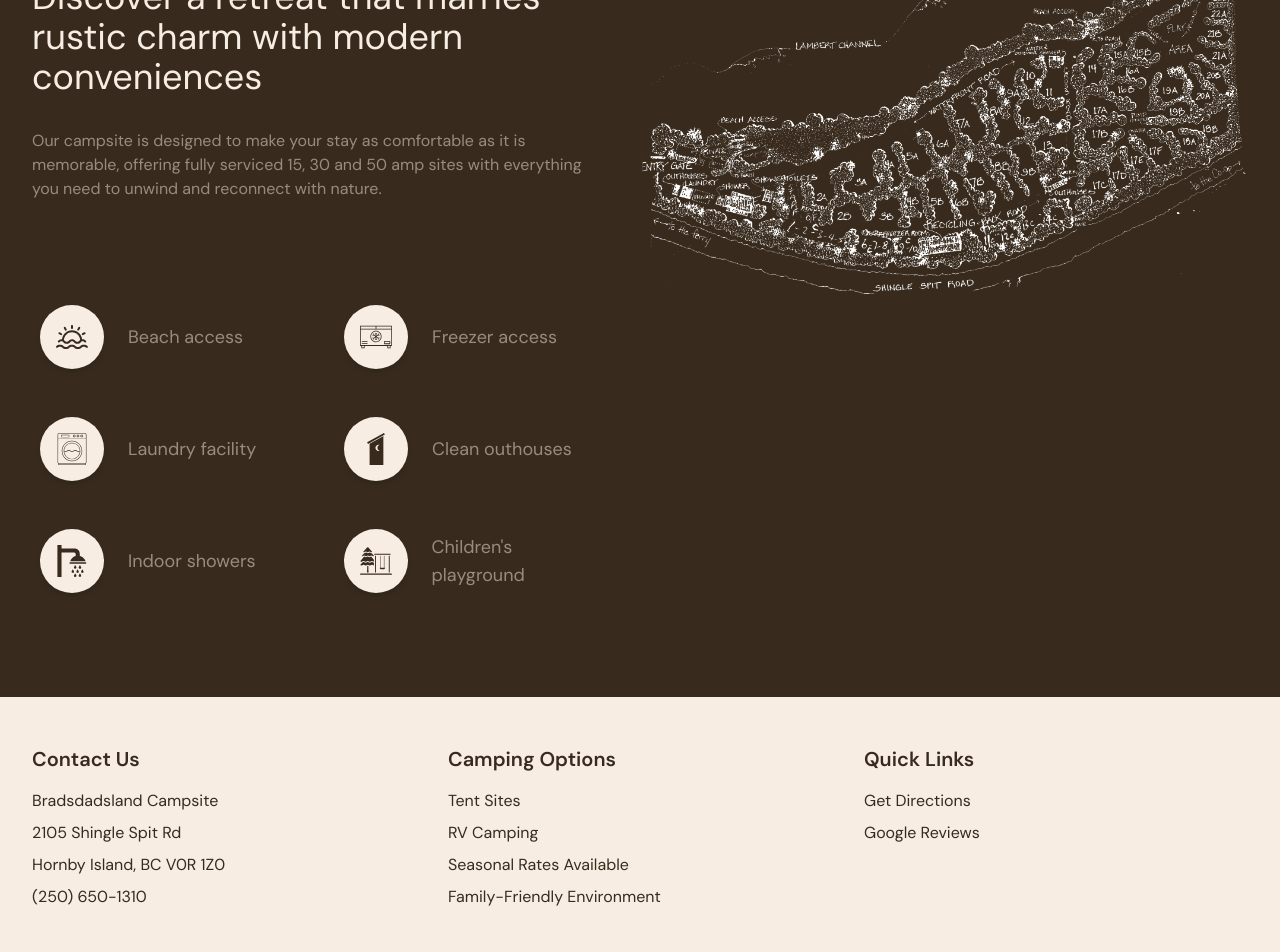
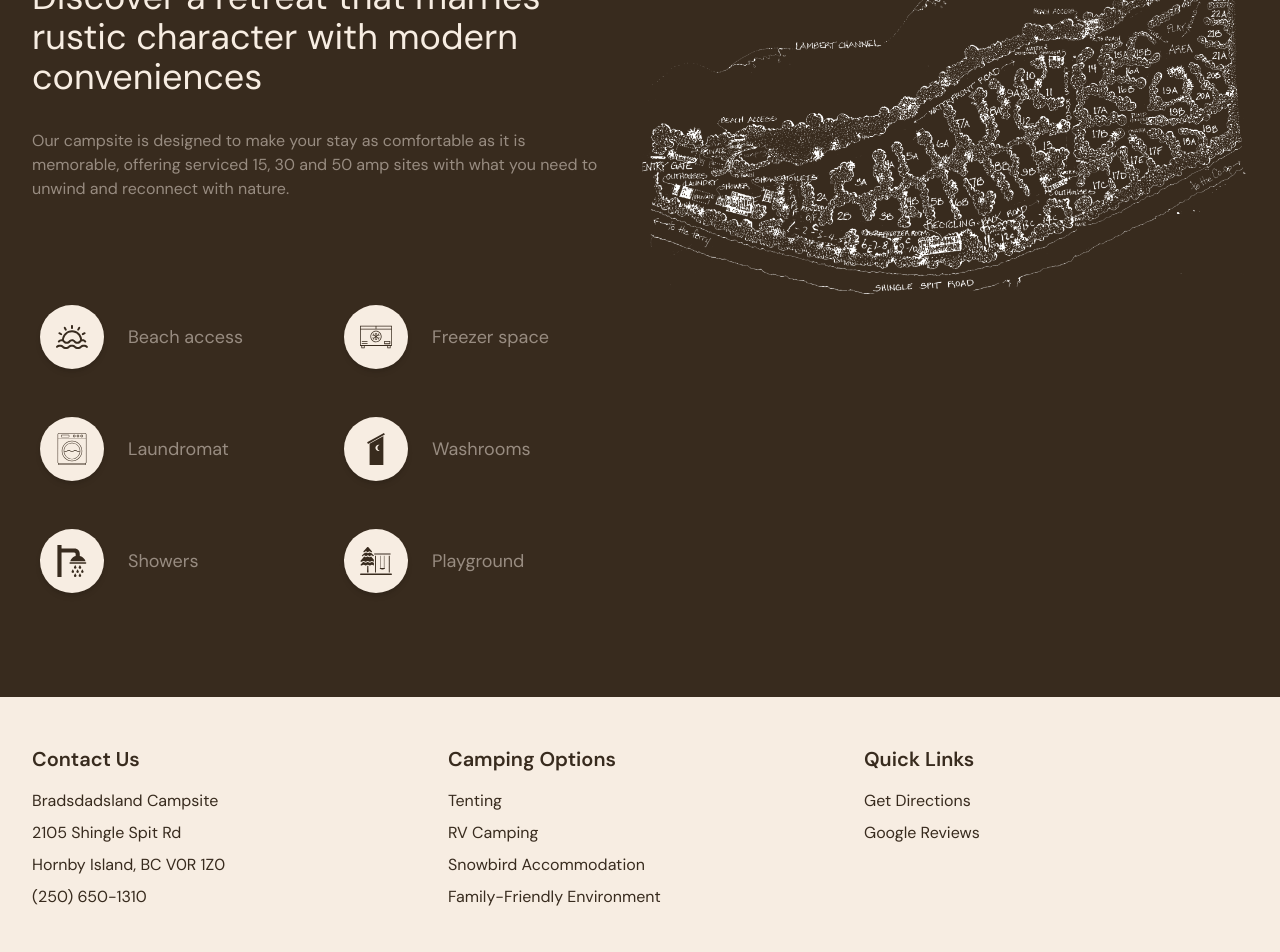
Before and after one commit to AletheaKramer/bradsdadsland, a React (Vite) app: page / in a window 1280 px wide. Shown: the part 1220-2172 px from the top of the page. Built offline with nearby package versions, Linux system fonts and the light colour scheme.

Commit message:
Issac requests - copy changes on main page and in footer

```diff
--- a/src/components/Campsite.jsx
+++ b/src/components/Campsite.jsx
@@ -20,34 +20,34 @@ const Campsite = () => {
               Comfort Meets Nature’s Charm
             </h2>
             <h3 className="text-beigePrimary text-4xl">
-              Discover a retreat that marries rustic charm with modern
+              Discover a retreat that marries rustic character with modern
               conveniences
             </h3>
             <p className="text-beigeSecondary text-large mt-8">
               Our campsite is designed to make your stay as comfortable as it is
-              memorable, offering fully serviced 15, 30 and 50 amp sites with
-              everything you need to unwind and reconnect with nature.
+              memorable, offering serviced 15, 30 and 50 amp sites with
+              what you need to unwind and reconnect with nature.
             </p>
           </div>
 
           <div className="grid grid-cols-2 lg:gap-8 lg:pt-16 pt-4">
             <Icon src={beach} alt="Beach access" label="Beach access" />
-            <Icon src={freezer} alt="Freezer access" label="Freezer access" />
+            <Icon src={freezer} alt="Freezer space" label="Freezer space" />
             <Icon
               src={laundry}
-              alt="Laundry facility"
-              label="Laundry facility"
+              alt="Laundromat"
+              label="Laundromat"
             />
             <Icon
               src={outhouse}
-              alt="Clean outhouses"
-              label="Clean outhouses"
+              alt="Washrooms"
+              label="Washrooms"
             />
-            <Icon src={shower} alt="Indoor showers" label="Indoor showers" />
+            <Icon src={shower} alt="Showers" label="Showers" />
             <Icon
               src={playground}
-              alt="Children's playground"
-              label="Children's playground"
+              alt="Playground"
+              label="Playground"
             />
           </div>
         </div>
--- a/src/components/Footer.jsx
+++ b/src/components/Footer.jsx
@@ -27,9 +27,9 @@ const Footer = () => {
           <div>
             <h3 className="text-xl font-semibold mb-4">Camping Options</h3>
             <div className="space-y-2">
-              <p>Tent Sites</p>
+              <p>Tenting</p>
               <p>RV Camping</p>
-              <p>Seasonal Rates Available</p>
+              <p>Snowbird Accommodation</p>
               <p>Family-Friendly Environment</p>
             </div>
           </div>
@@ -50,7 +50,7 @@ const Footer = () => {
               </p>
               <p>
                 <a
-                  href="https://www.google.com/search?q=bradsdadsland+campsite&oq=bradsdadsland+campsite"
+                  href="https://www.google.com/maps/place/Bradsdadsland+Campsite/@49.5334248,-124.7103867,16.96z/data=!4m9!3m8!1s0x548865902f2f9ac5:0x7000770310fbfc89!5m2!4m1!1i2!8m2!3d49.5339837!4d-124.7100764!16s%2Fg%2F1tg9mv36?entry=ttu&g_ep=EgoyMDI1MDExNS4wIKXMDSoASAFQAw%3D%3D"
                   target="_blank"
                   rel="noopener noreferrer"
                   className="hover:text-beigeSecondary transition"
```
